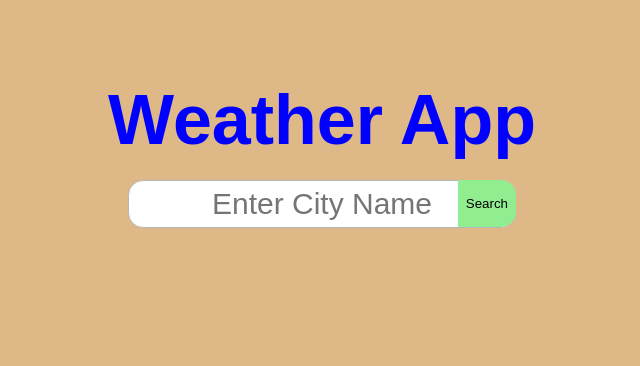
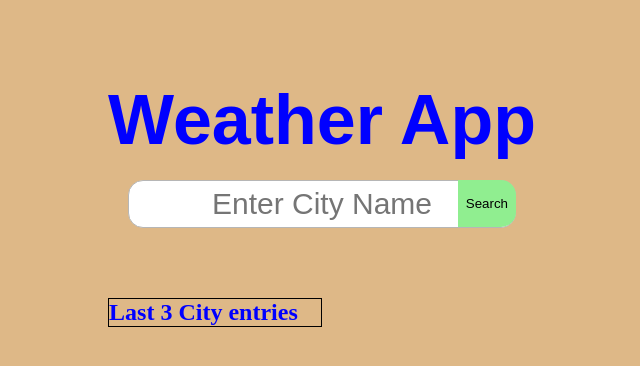
Before and after one commit to neeleshksingh/weather-app, a React (Create React App) app: page / in a window 1280 px wide. Shown: the top 366 px of the page, without its empty margins (318-958 px from the left). Built offline with nearby package versions, Linux system fonts and the light colour scheme.

Commit message:
forth commit

```diff
--- a/src/App.css
+++ b/src/App.css
@@ -65,3 +65,9 @@ button:hover{
 .weth{
   gap: 10px;
 }
+.last-3{
+  margin-top: 50px;
+  display: flex;
+  border: 1px solid;
+  width: 50%;
+}
--- a/src/App.js
+++ b/src/App.js
@@ -13,7 +13,12 @@ function App() {
       fetch(`https://api.openweathermap.org/data/2.5/weather?q=${search}&units=metric&appid=8c078b7d5c71f260570371ee6b6b765b`)
       .then(res => res.json())
       .then(data =>{
-        setWeather(data)
+        if(data.cod === 200){
+          setWeather(data)
+        }
+        else{
+          alert("Enter Valid City Name")
+        }
       }).catch(e=>{
         alert(e)
       })
@@ -32,6 +37,10 @@ function App() {
       <div className='con2 flex-col'>
         <Weather weatherdata = {weather}/>
       </div>
+      <div className='last-3'>
+          <h2 style={{color: 'blue'}}>Last 3 City entries</h2>
+
+      </div>
     </div>
   );
 }
```
